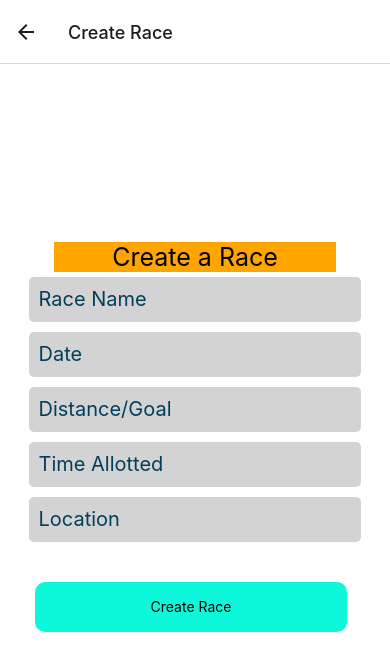
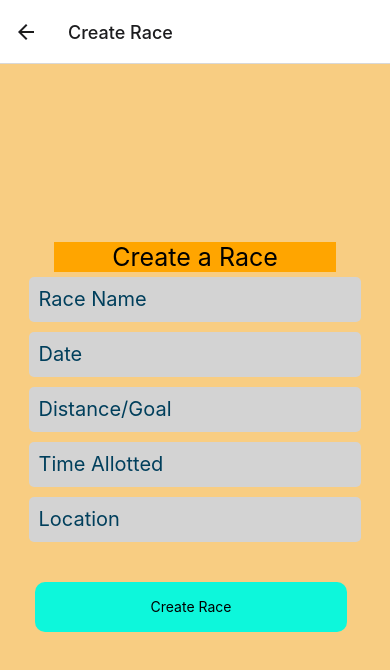
Before and after one commit to GreenField-Org/ultracrewmobile, a React Native app: screen /CreateRace in a window 390 px wide. Shown: the top 670 px of the page. Built offline with nearby package versions, Linux system fonts and the light colour scheme.

Commit message:
adding default colors to create a race page

```diff
--- a/Views/CreateRace.js
+++ b/Views/CreateRace.js
@@ -3,9 +3,9 @@ import { StyleSheet, Button, Text, TextInput, TouchableOpacity, View } from 'rea
 import DefaultButton from '../Components/DefaultButton';
 import Input from '../Components/FormComponents/Input';
 
-export default function CreateRace() {
+export default function CreateRace({navigation}) {
     return (
-        <View style={styles.form}>
+        <View style={styles.container}>
             <Text style={styles.titleText}>Create a Race</Text>
             <Input
                 placeholder='Race Name'
@@ -31,12 +31,12 @@ export default function CreateRace() {
     )}
 
     const styles = StyleSheet.create({
-        form: {
-          flex: 1,
-          backgroundColor: '#fff',
-          alignItems: 'center',
-          justifyContent: 'center',
-        },
+      container: {
+        backgroundColor: '#F8CD82',
+        alignItems: 'center',
+        justifyContent: 'center',
+        flex: 1
+      },
 
         titleText:{
           fontSize: 25,
```
